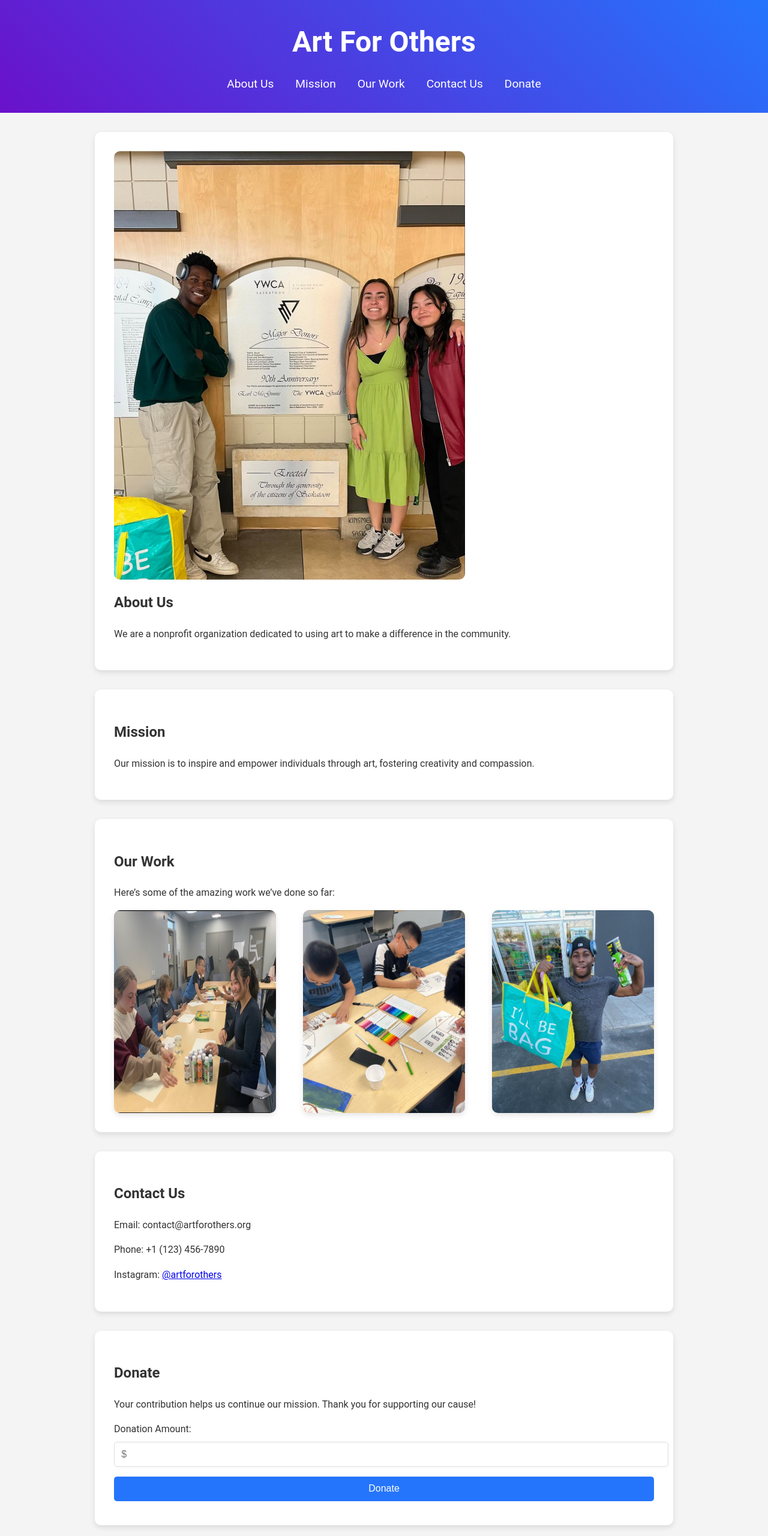
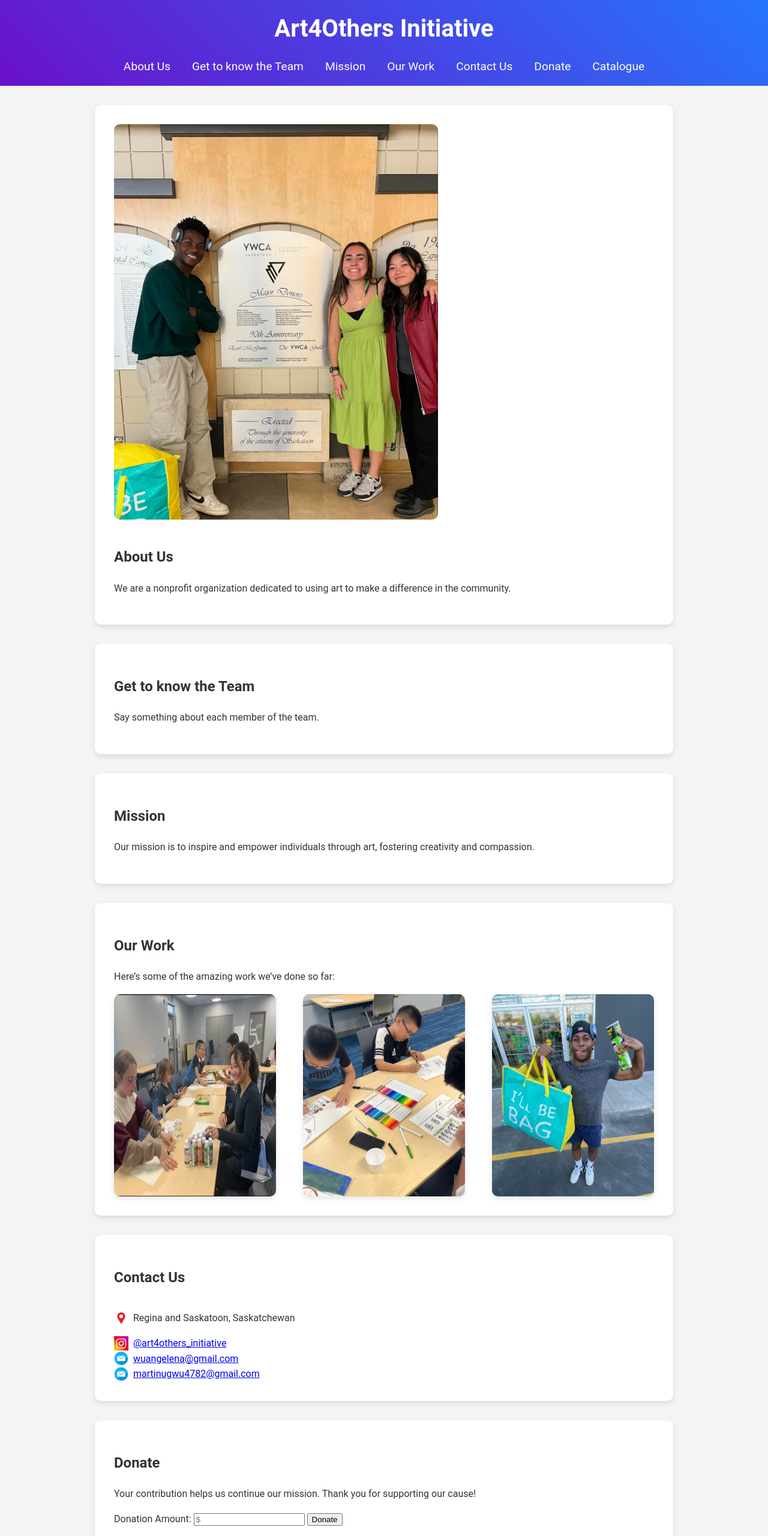
Before and after one commit to Mndanina1725/art4others, a website built with webpack: page index.html in a window 1280 px wide. Shown: the top 2560 px of the page at 60% size. Built offline with nearby package versions, Linux system fonts and the light colour scheme.

Commit message:
I added a catologue section and improved the website design

```diff
--- a/css/style.css
+++ b/css/style.css
@@ -11,12 +11,13 @@ body {
 header {
   background: linear-gradient(45deg, #6a11cb, #2575fc);
   color: white;
-  padding: 2rem 1rem;
+  padding: 1rem 1rem;
   text-align: center;
+  position: relative;
 }
 
 header h1 {
-  font-size: 3rem;
+  font-size: 2.5rem;
   margin: 0;
 }
 
@@ -36,10 +37,8 @@ nav a:hover {
 }
 
 .hero-banner {
-  width: 65%;
+  width: 60%;
   height: auto;
-  display: block;
-
   margin-bottom: 1rem;
   border-radius: 10px;
 }
@@ -51,6 +50,17 @@ section {
   background: #ffffff;
   box-shadow: 0 4px 10px rgba(0, 0, 0, 0.1);
   border-radius: 10px;
+}
+
+.contact-item {
+  display: flex;
+  align-items: center;
+  gap: 0.5rem;
+}
+
+.icon {
+  width: 24px;
+  height: 24px;
 }
 
 .gallery {
@@ -78,28 +88,3 @@ footer {
   background-color: #6a11cb;
   color: white;
 }
-
-form {
-  margin-top: 1rem;
-}
-
-input, button {
-  padding: 0.7rem;
-  margin: 0.5rem 0;
-  font-size: 1rem;
-  border-radius: 5px;
-  border: 1px solid #ddd;
-  width: 100%;
-}
-
-button {
-  background: #2575fc;
-  color: white;
-  border: none;
-  cursor: pointer;
-  transition: background 0.3s ease;
-}
-
-button:hover {
-  background: #1e60d0;
-}
--- a/index.html
+++ b/index.html
@@ -3,26 +3,33 @@
 <head>
   <meta charset="UTF-8">
   <meta name="viewport" content="width=device-width, initial-scale=1.0">
-  <title>Art For Others</title>
+  <title>Art4Others Initiative</title>
   <link rel="icon" type="image/png" href="img/img1.png"> <!-- Favicon -->
   <link rel="stylesheet" href="css/style.css"> <!-- Link to CSS -->
 </head>
 <body>
 <header>
-  <h1>Art For Others</h1>
+  <h1>Art4Others Initiative</h1>
   <nav>
     <a href="#about">About Us</a>
+    <a href="#team">Get to know the Team</a>
     <a href="#mission">Mission</a>
     <a href="#work">Our Work</a>
     <a href="#contact">Contact Us</a>
     <a href="#donate">Donate</a>
+    <a href="catalogue.html">Catalogue</a> <!-- New Catalogue link -->
   </nav>
 </header>
 
 <section id="about">
-  <img src="img/img2.png" alt="Hero Banner" class="hero-banner" width="20" height="20">
+  <img src="img/img2.png" alt="Hero Banner" class="hero-banner">
   <h2>About Us</h2>
   <p>We are a nonprofit organization dedicated to using art to make a difference in the community.</p>
+</section>
+
+<section id="team">
+  <h2>Get to know the Team</h2>
+  <p>Say something about each member of the team.</p>
 </section>
 
 <section id="mission">
@@ -42,9 +49,22 @@
 
 <section id="contact">
   <h2>Contact Us</h2>
-  <p>Email: contact@artforothers.org</p>
-  <p>Phone: +1 (123) 456-7890</p>
-  <p>Instagram: <a href="https://www.instagram.com/artforothers" target="_blank">@artforothers</a></p>
+  <div class="contact-item">
+    <img src="img/location-icon.png" alt="Location Icon" class="icon">
+    <p>Regina and Saskatoon, Saskatchewan</p>
+  </div>
+  <div class="contact-item">
+    <img src="img/instagram-icon.png" alt="Instagram Icon" class="icon">
+    <a href="https://www.instagram.com/art4others_initiative/" target="_blank">@art4others_initiative</a>
+  </div>
+  <div class="contact-item">
+    <img src="img/email-icon.png" alt="Email Icon" class="icon">
+    <a href="mailto:wuangelena@gmail.com">wuangelena@gmail.com</a>
+  </div>
+  <div class="contact-item">
+    <img src="img/email-icon.png" alt="Email Icon" class="icon">
+    <a href="mailto:martinugwu4782@gmail.com">martinugwu4782@gmail.com</a>
+  </div>
 </section>
 
 <section id="donate">
--- a/js/script.js
+++ b/js/script.js
@@ -1,4 +1,3 @@
-
 document.getElementById('donate-btn').addEventListener('click', function () {
   const amount = document.getElementById('amount').value;
   if (amount) {
```
Also changed, not shown: catalogue.html (added, +32 -0 lines), img/email-icon.png (added), img/img6.png (added), img/instagram-icon.png (added), img/location-icon.png (added).
